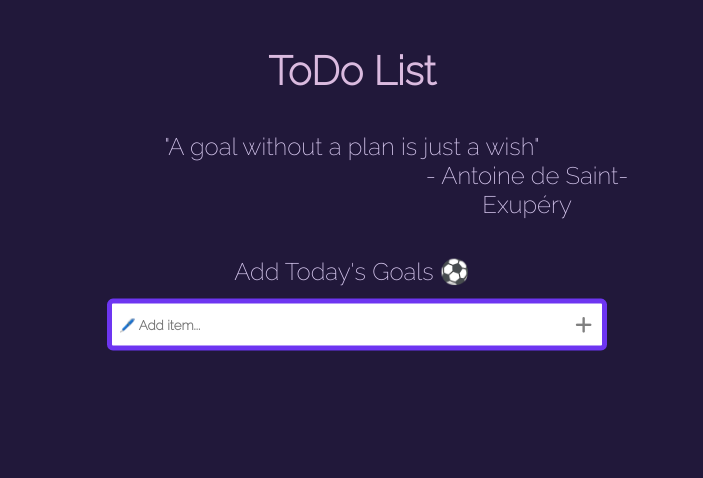
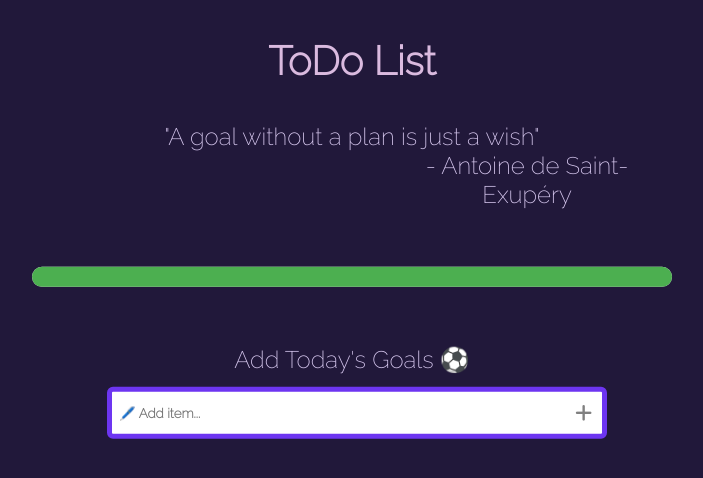
Before and after one commit to JAYAKANTHARUN/ToDo_App, a React (Create React App) app: page / in a window 1280 px wide. Shown: the top 478 px of the page, without its empty margins (288-991 px from the left). Built offline with nearby package versions, Linux system fonts and the light colour scheme.

Commit message:
Added progress bar

```diff
--- a/src/App.css
+++ b/src/App.css
@@ -2,7 +2,19 @@
   margin: 0;
   padding: 0;
 }
+.progress-bar {
+  height: 20px;
+  background-color: #f2f2f2;
+  border-radius: 10px;
+  margin: 20px 0;
+}
 
+.progress-bar-fill {
+  height: 100%;
+  background-color: #4CAF50;
+  border-radius: 10px;
+  transition: width 0.5s ease-in-out;
+}
 body {
   background-color: #21183a;
   font-family: 'Raleway', sans-serif;
--- a/src/App.js
+++ b/src/App.js
@@ -5,9 +5,23 @@ import { useState } from 'react';
 function App() {
   const [toDos, setToDos] = useState([])
   const [toDo, setToDo] = useState('')
+  const [active,setactive]=useState(0.0)
+  const [comp,setcomp]=useState(0.0)
 
-  const removeToDo = (id) => {
-    setToDos(toDos.filter((object) => object.id !== id))
+  var width = (comp/active)*100;
+  var intervalId = setInterval(function() {
+    if (width >= 100) {
+      clearInterval(intervalId);
+    }
+  }, 10);
+
+  const removeToDo = (obj) => {
+    setactive(active-1)
+    if (obj.status===true){
+      setcomp(comp-1)
+    }
+
+    setToDos(toDos.filter((object) => object.id !== obj.id))
   }
 
   return (
@@ -21,11 +35,18 @@ function App() {
         <h2>"A goal without a plan is just a wish"</h2>
         <h2 className="name"> - Antoine de Saint-Exupéry</h2>
         <br /><br />
+        <div class="progress-bar">
+          <div class="progress-bar-fill" style={{ width: `${width}%` }}></div>
+        </div>
+        <br /><br />
         <h2>Add Today's Goals &#9917;</h2>
       </div>
       <div className="input">
         <input value={toDo} onChange={(e) => setToDo(e.target.value)} type="text" placeholder="🖊️ Add item..." />
-        <i onClick={() => setToDos([...toDos, { id: Date.now(), text: toDo, status: false }])} className="fas fa-plus"></i>
+        <i onClick={() => {
+          setToDos([...toDos, { id: Date.now(), text: toDo, status: false }]);
+          setactive(active+1);
+        }} className="fas fa-plus"></i>
       </div>
       <div className="todos">
         {toDos.map((obj) => {
@@ -35,6 +56,12 @@ function App() {
                 <input
                   checked={obj.status}
                   onChange={(e) => {
+                    if (obj.status===true){
+                      setcomp(comp-1)
+                    }
+                    if (obj.status===false){
+                      setcomp(comp+1)
+                    }
                     const updatedToDos = toDos.map((toDo) => {
                       if (toDo.id === obj.id) {
                         return {
@@ -51,7 +78,7 @@ function App() {
                 <p>{obj.text}</p>
               </div>
               <div className="right">
-                <i onClick={() => removeToDo(obj.id)} className="fas fa-times"></i>
+                <i onClick={() => removeToDo(obj)} className="fas fa-times"></i>
               </div>
             </div>
           )
```
